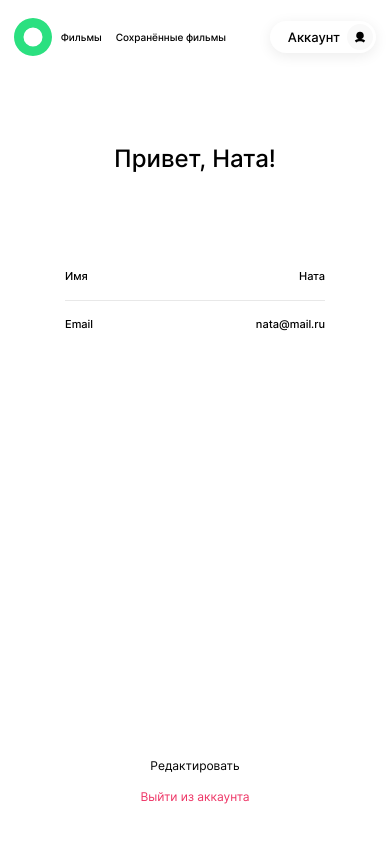
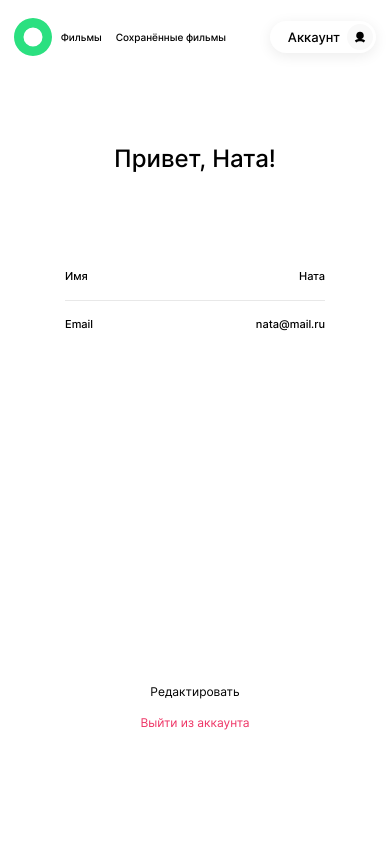
Before and after one commit to NataliUstinova/movies-explorer-frontend, a React (Create React App) app: page /profile in a window 390 px wide. Built offline with nearby package versions, Linux system fonts and the light colour scheme.

Commit message:
fix: minor fixes and  input name regex validation

```diff
--- a/src/components/Form/Form.css
+++ b/src/components/Form/Form.css
@@ -100,6 +100,7 @@
   background: #fff;
   border: 1px solid #2BE080;
   color: #2BE080;
+  pointer-events: none;
 }
 
 .form__button:hover {
--- a/src/components/Form/Form.jsx
+++ b/src/components/Form/Form.jsx
@@ -36,8 +36,7 @@ const Form = ({ title, isLoginForm }) => {
                   type="text"
                   name="name"
                   required
-                  minLength="2"
-                  maxLength="40"
+                  pattern="[a-zA-Zа-яА-ЯёЁ\\ \\-]{2,40}"
                   placeholder="Введите имя"
                   value={values.name || ""}
                   onChange={handleInputChange}
--- a/src/components/Profile/Profile.css
+++ b/src/components/Profile/Profile.css
@@ -1,3 +1,8 @@
+.profile {
+  height: calc(100vh - 20px);
+  position: relative;
+}
+
 .profile__title {
   padding: 0;
   margin: 74px 0 106px;
@@ -58,6 +63,9 @@
 }
 
 @media (max-width: 768px) {
+  .profile {
+    height: calc(100vh - 10px);
+  }
   .profile__title {
     margin: 236px 0 96px;
   }
@@ -67,6 +75,9 @@
 }
 
 @media (max-width: 420px) {
+  .profile {
+    height: calc(100vh - 74px);
+  }
   .profile__title {
     margin: 70px 0 80px;
   }
@@ -77,4 +88,5 @@
   .profile__info-container {
     width: 260px;
   }
+
 }
```
